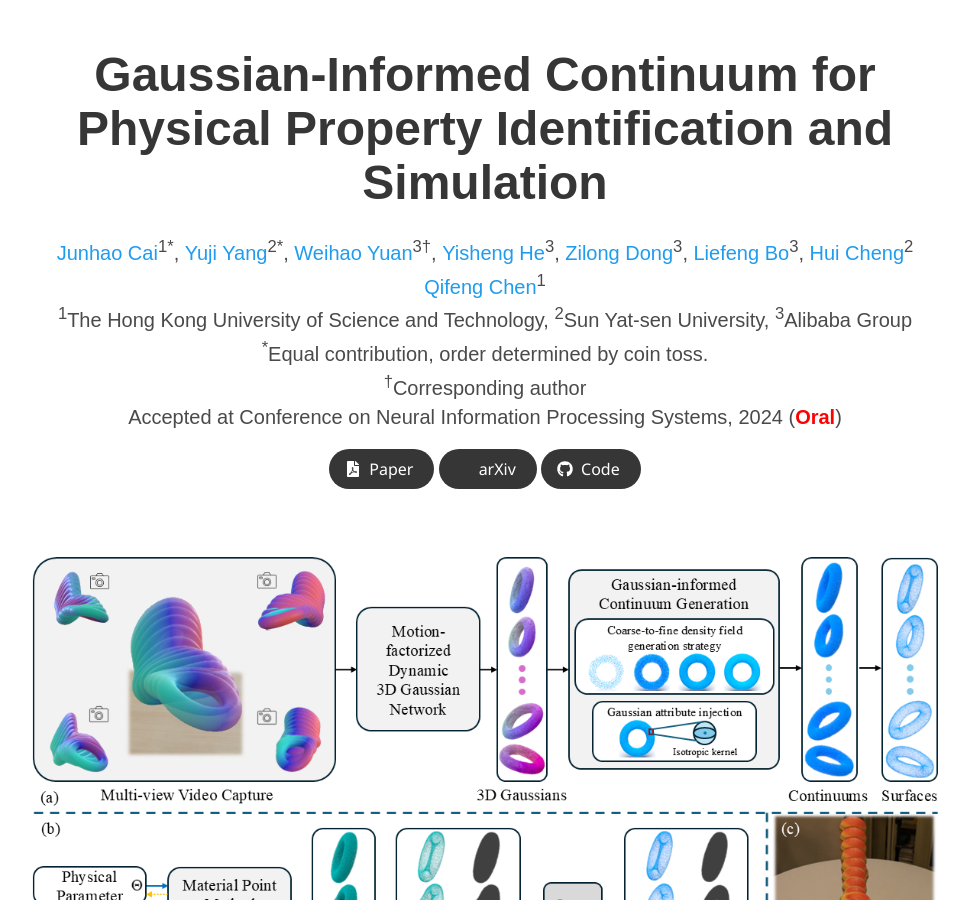
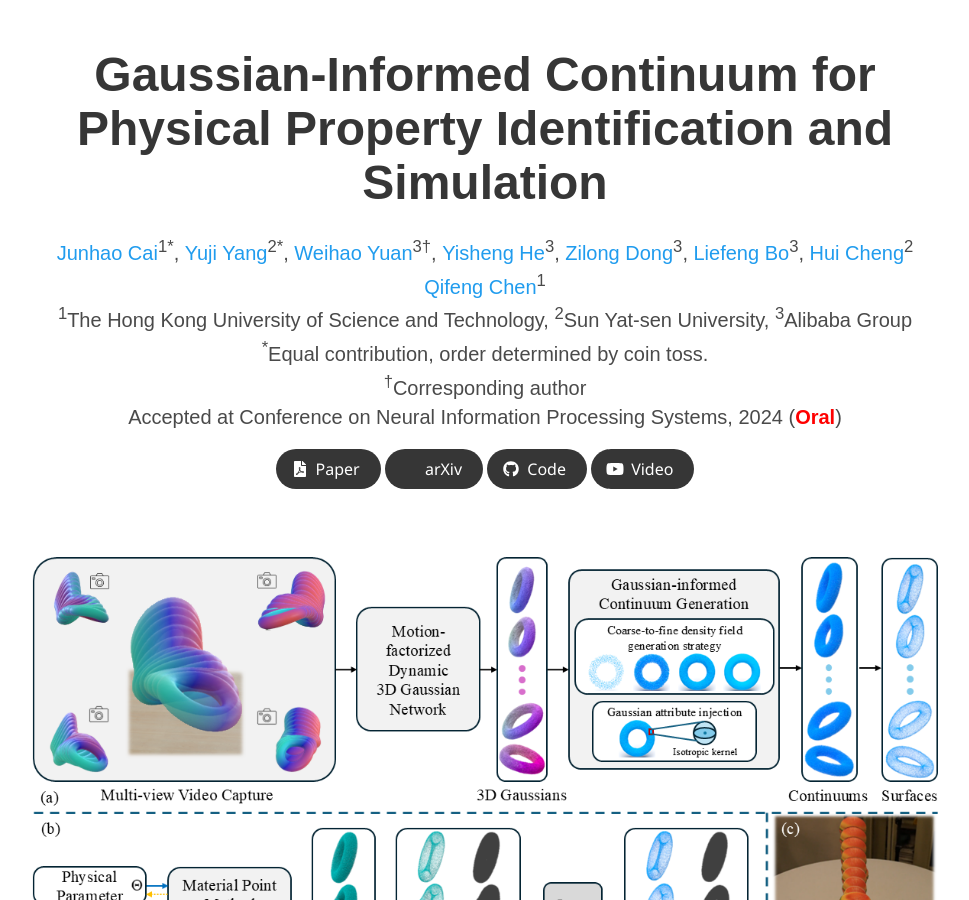
Before and after one commit to Jukgei/jukgei.github.io, a Jekyll site: the page project/gic/index.html, which Jekyll copies as it is, in a window 1280 px wide and 900 px high. Shown: the whole window, without its empty margins (155-1124 px from the left). Built offline with Jekyll 4.4.1, drawn with Linux system fonts in a browser that asks for light colours; nearby versions of some CDN libraries; some web fonts are replaced; library files that are not in the unit come from our copies; a style sheet for code colours, icons or effects is not loaded.

Commit message:
update video link

```diff
--- a/project/gic/index.html
+++ b/project/gic/index.html
@@ -123,6 +123,15 @@
                       <i class="fab fa-github"></i>
                   </span>
                   <span>Code</span>
+                  </a>
+              </span>
+              <span class="link-block">
+                <a href="https://youtu.be/xxCsrpmJVgs?si=uGXpEe35DqCfg3_w"
+                   class="external-link button is-normal is-rounded is-dark">
+                  <span class="icon">
+                      <i class="fab fa-youtube"></i>
+                  </span>
+                  <span>Video</span>
                   </a>
               </span>
             </div>
```
